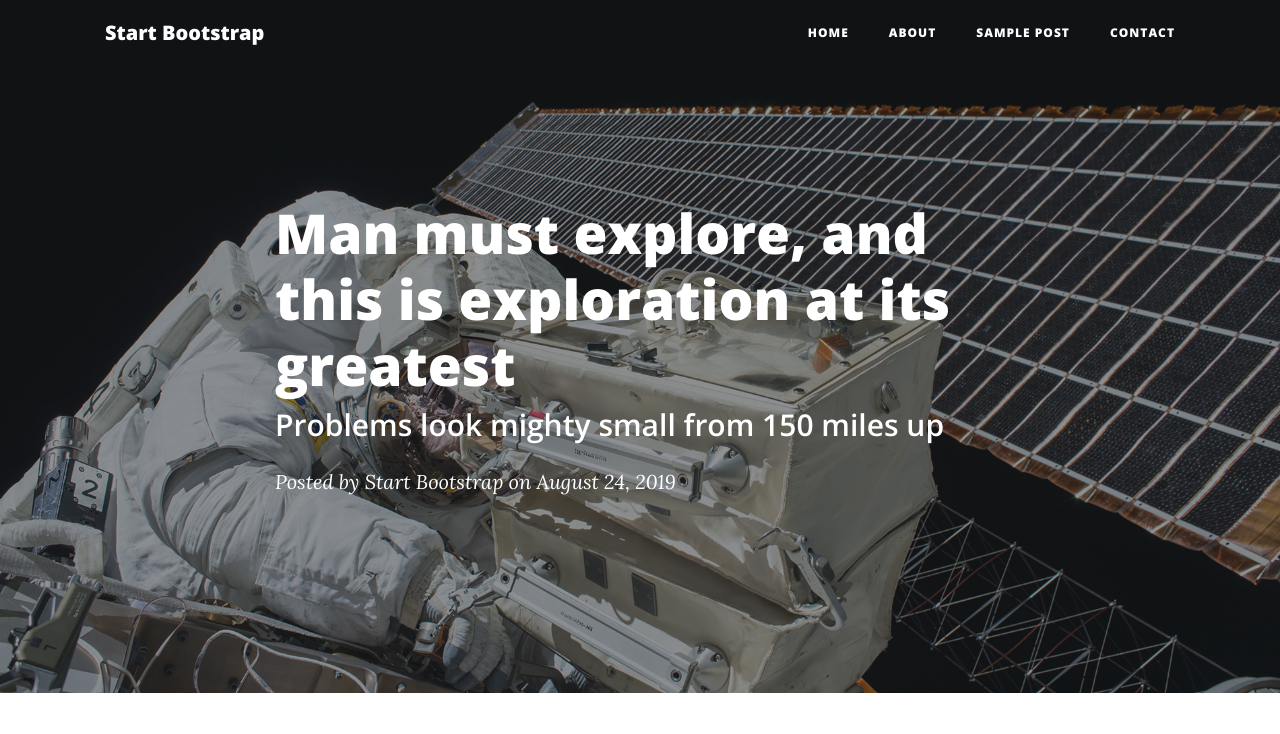
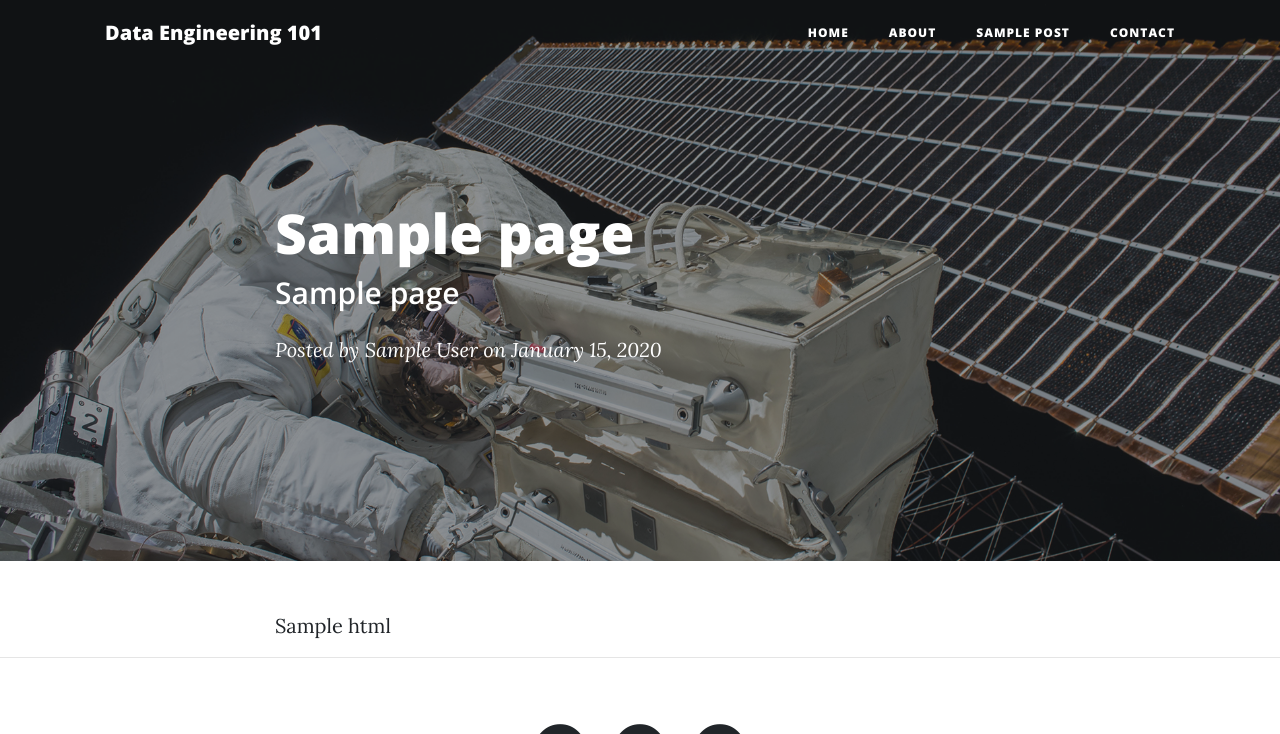
Before and after one commit to DANIELF01/data-engineering-101, a Flask app: template web_server/templates/page.html in a window 1280 px wide. Shown: the top 734 px of the page. Run offline with Flask 2, Linux system fonts and the light colour scheme; the template is opened without the code that fills it: most values are stand-ins (such as "Sample title", 1, 10 or a date in 2020); some libraries are stand-ins or nearby versions.

Commit message:
Structure

```diff
--- a/web_server/templates/page.html
+++ b/web_server/templates/page.html
@@ -8,7 +8,8 @@
     <meta name="description" content="">
     <meta name="author" content="">
 
-    <title>Clean Blog - Start Bootstrap Theme</title>
+    <title>{{page.sub_heading}}</title>
+    <script src="https://code.jquery.com/jquery-3.5.1.slim.min.js" integrity="sha256-4+XzXVhsDmqanXGHaHvgh1gMQKX40OUvDEBTu8JcmNs=" crossorigin="anonymous"></script>
 
     <!-- Bootstrap core CSS -->
     <link rel="stylesheet" href="https://stackpath.bootstrapcdn.com/bootstrap/4.4.1/css/bootstrap.min.css" integrity="sha384-Vkoo8x4CGsO3+Hhxv8T/Q5PaXtkKtu6ug5TOeNV6gBiFeWPGFN9MuhOf23Q9Ifjh" crossorigin="anonymous">
@@ -23,6 +24,7 @@
     <!-- Custom styles for this template -->
     <link rel="stylesheet" href="https://cdnjs.cloudflare.com/ajax/libs/startbootstrap-clean-blog/5.0.10/css/clean-blog.css" integrity="sha512-eJULuduvmS3fRfJKwY/oxNTPugSPWzHQfLFeg5KrJGP22RVrR7Whtl18Aq2hA2xtn2OOMPGalEylRsU5bMEErw==" crossorigin="anonymous" />
     <script src="https://cdnjs.cloudflare.com/ajax/libs/startbootstrap-clean-blog/5.0.10/js/clean-blog.min.js" integrity="sha512-yGbxsWMYKYBTd6nRwcvbDyB16NOesmvz+D1tuaJPwY0VQa2KYV4E/3ojpWt1RqrVyxtv1PKpHMrks6DeyZW09A==" crossorigin="anonymous"></script>
+    <link rel="stylesheet" href="{{ url_for('pygments_css')  }}">
 
 </head>
 
@@ -31,7 +33,7 @@
 <!-- Navigation -->
 <nav class="navbar navbar-expand-lg navbar-light fixed-top" id="mainNav">
     <div class="container">
-        <a class="navbar-brand" href="index.html">Start Bootstrap</a>
+        <a class="navbar-brand" href="index.html">Data Engineering 101</a>
         <button class="navbar-toggler navbar-toggler-right" type="button" data-toggle="collapse"
                 data-target="#navbarResponsive" aria-controls="navbarResponsive" aria-expanded="false"
                 aria-label="Toggle navigation">
@@ -64,11 +66,10 @@
         <div class="row">
             <div class="col-lg-8 col-md-10 mx-auto">
                 <div class="post-heading">
-                    <h1>Man must explore, and this is exploration at its greatest</h1>
-                    <h2 class="subheading">Problems look mighty small from 150 miles up</h2>
-                    <span class="meta">Posted by
-              <a href="#">Start Bootstrap</a>
-              on August 24, 2019</span>
+                    <h1>{{page.heading}}</h1>
+                    <h2 class="subheading">{{page.sub_heading}}</h2>
+                    <span class="meta">Posted by <a href="#">{{page.author}}</a> on
+                    {{ page.published.strftime('%B %-d, %Y') }}</span>
                 </div>
             </div>
         </div>
```
